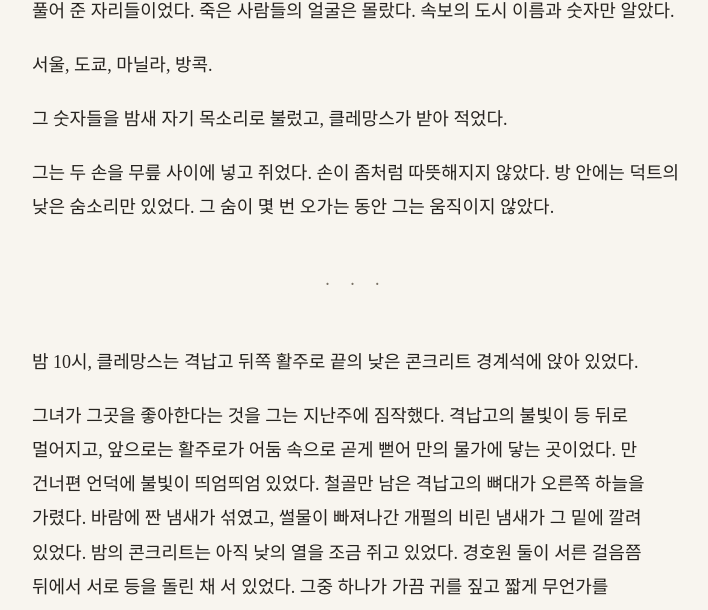
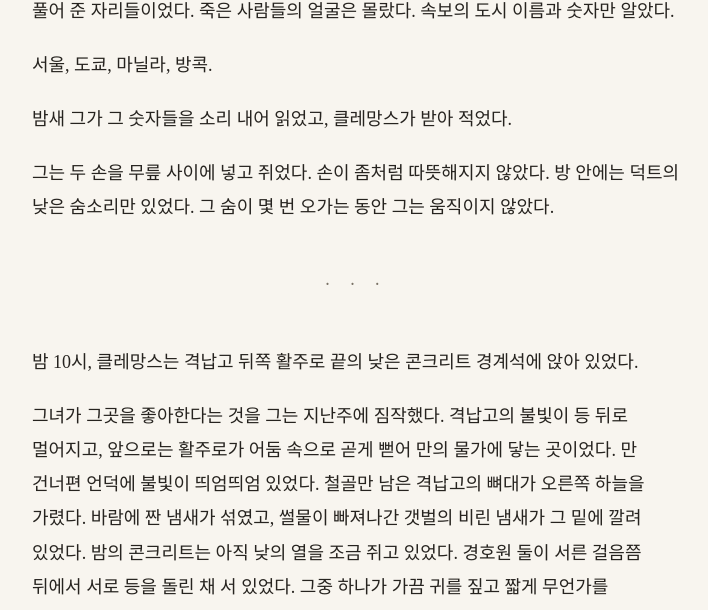
Before and after one commit to kangkkang/writer_s1_public, a Jekyll site: the page built from vol2/041.md, in a window 1280 px wide and 900 px high, scrolled down 5291 px. Shown: the part 151-761 px from the top of the window, without its empty margins (284-992 px from the left). Built offline with Jekyll 4.4.1, drawn with Linux system fonts in a browser that asks for light colours; our own code applies the rules of GitHub Pages for plain Markdown files; some of the changed text lies outside the part shown.

Commit message:
Update from https://github.com/kangkkang/writer_s1/commit/19d882ce65269d0e6eaa5fe3a682e9aded6a05af

```diff
--- a/vol2/041.md
+++ b/vol2/041.md
@@ -100,7 +100,7 @@
 
 서울, 도쿄, 마닐라, 방콕.
 
-그 숫자들을 밤새 자기 목소리로 불렀고, 클레망스가 받아 적었다.
+밤새 그가 그 숫자들을 소리 내어 읽었고, 클레망스가 받아 적었다.
 
 그는 두 손을 무릎 사이에 넣고 쥐었다. 손이 좀처럼 따뜻해지지 않았다. 방 안에는 덕트의 낮은 숨소리만 있었다. 그 숨이 몇 번 오가는 동안 그는 움직이지 않았다.
 
@@ -108,7 +108,7 @@
 
 밤 10시, 클레망스는 격납고 뒤쪽 활주로 끝의 낮은 콘크리트 경계석에 앉아 있었다.
 
-그녀가 그곳을 좋아한다는 것을 그는 지난주에 짐작했다. 격납고의 불빛이 등 뒤로 멀어지고, 앞으로는 활주로가 어둠 속으로 곧게 뻗어 만의 물가에 닿는 곳이었다. 만 건너편 언덕에 불빛이 띄엄띄엄 있었다. 철골만 남은 격납고의 뼈대가 오른쪽 하늘을 가렸다. 바람에 짠 냄새가 섞였고, 썰물이 빠져나간 개펄의 비린 냄새가 그 밑에 깔려 있었다. 밤의 콘크리트는 아직 낮의 열을 조금 쥐고 있었다. 경호원 둘이 서른 걸음쯤 뒤에서 서로 등을 돌린 채 서 있었다. 그중 하나가 가끔 귀를 짚고 짧게 무언가를 불렀다가, 다시 조용해졌다.
+그녀가 그곳을 좋아한다는 것을 그는 지난주에 짐작했다. 격납고의 불빛이 등 뒤로 멀어지고, 앞으로는 활주로가 어둠 속으로 곧게 뻗어 만의 물가에 닿는 곳이었다. 만 건너편 언덕에 불빛이 띄엄띄엄 있었다. 철골만 남은 격납고의 뼈대가 오른쪽 하늘을 가렸다. 바람에 짠 냄새가 섞였고, 썰물이 빠져나간 갯벌의 비린 냄새가 그 밑에 깔려 있었다. 밤의 콘크리트는 아직 낮의 열을 조금 쥐고 있었다. 경호원 둘이 서른 걸음쯤 뒤에서 서로 등을 돌린 채 서 있었다. 그중 하나가 가끔 귀를 짚고 짧게 무언가를 불렀다가, 다시 조용해졌다.
 
 그는 그녀 옆에 앉았다. 콘크리트가 바지 너머로 미지근했다.
 
@@ -150,7 +150,7 @@
 
 그는 대답하지 못했다. 정확히 그렇게 하려던 참이었다.
 
-활주로 저편, 비행장 경계의 붉은 등 하나가 느리게 깜박였다. 바람이 한 번 방향을 바꾸자 개펄 냄새가 짙어졌다.
+활주로 저편, 비행장 경계의 붉은 등 하나가 느리게 깜박였다. 바람이 한 번 방향을 바꾸자 갯벌 냄새가 짙어졌다.
 
 "그 사람들 시체를 다 등에 지고, 저 차가운 바다로 걸어 들어갈 생각이었나요?" 그녀가 말했다. "그 숫자를 강제로 가져간 건 홀트예요. 그 사람 몫까지 당신이 지면 안 돼요."
 
```
Also changed, not shown: vol1/036.md (+1 -1 lines).
